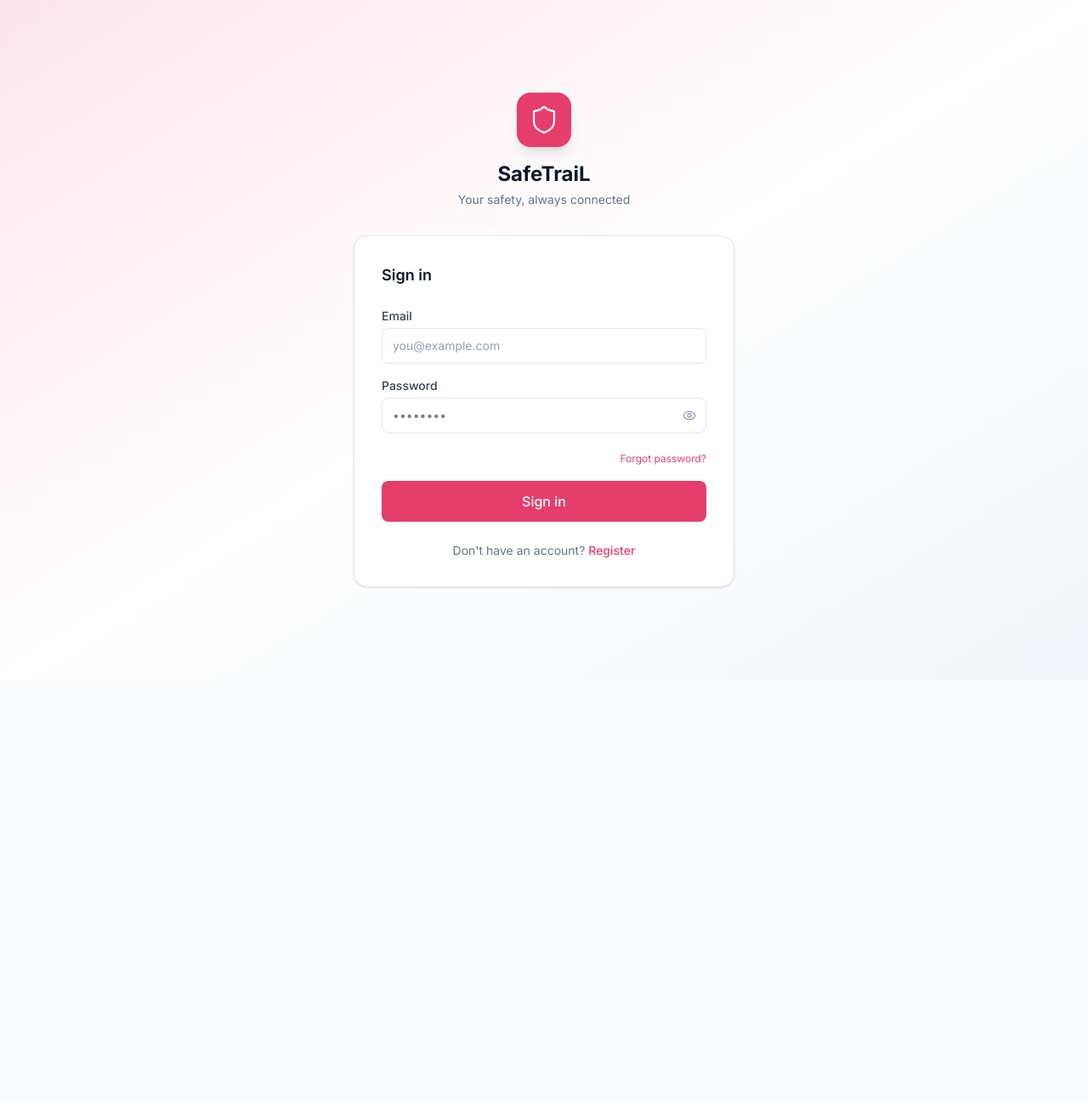
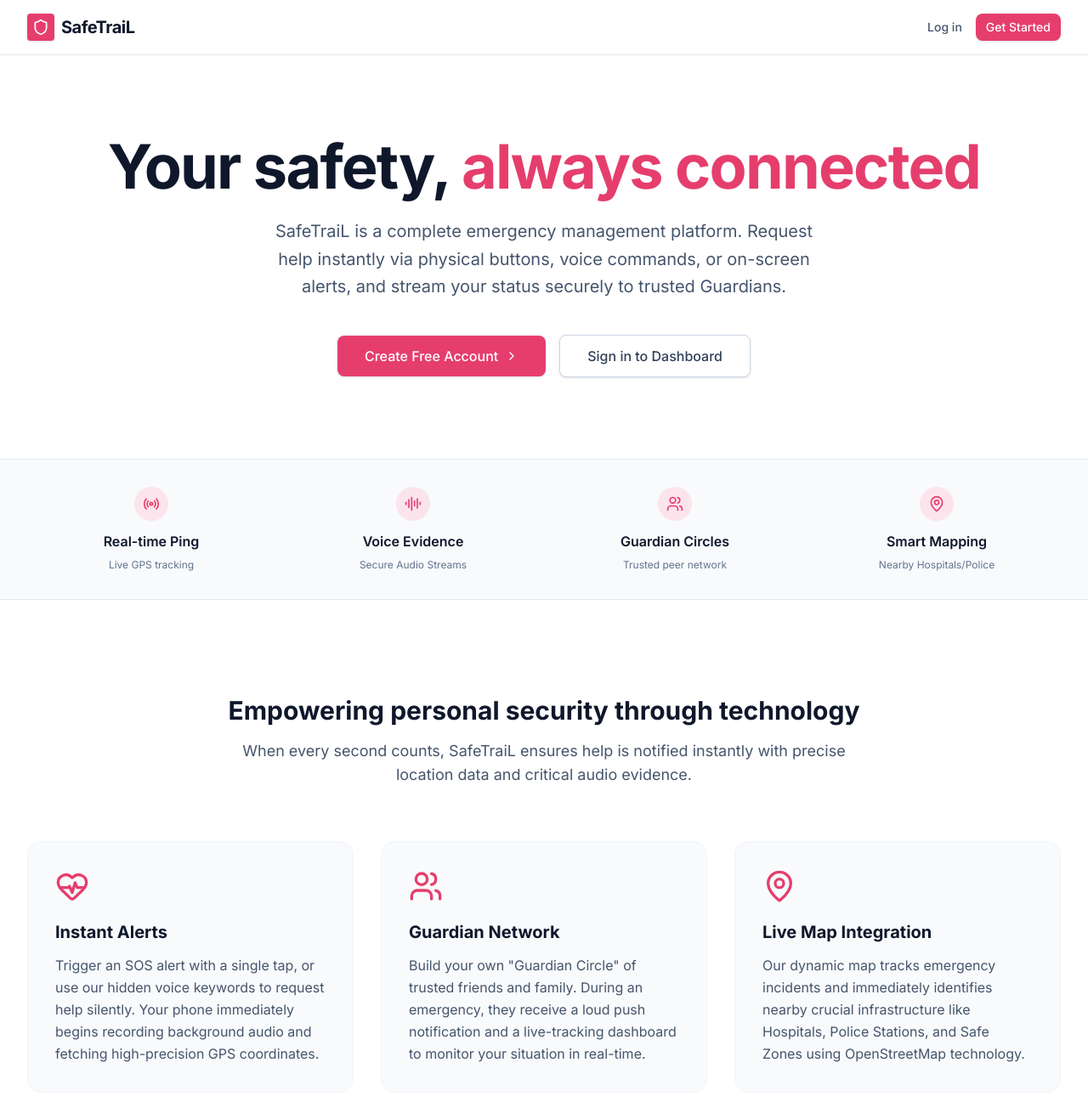
Before and after one commit to ashishnanda19/Safe_Trail, a React (Vite) app in the folder client/: page / in a window 1280 px wide. Before the commit this address led to /login. Shown: the top 1297 px of the page at 85% size. Before the commit the page ends 800 px from the top, so only its background shows below. Built offline with nearby package versions, Linux system fonts and the light colour scheme; no server answers.

Commit message:
Add professional Landing Page at root route

```diff
--- /dev/null
+++ b/client/src/pages/public/LandingPage.jsx
@@ -0,0 +1,154 @@
+import { Link } from 'react-router-dom';
+import { Shield, Radio, Users, MapPin, AudioLines, HeartPulse, ChevronRight } from 'lucide-react';
+import { Button } from '@/components/ui';
+
+const LandingPage = () => {
+  return (
+    <div className="min-h-screen bg-white">
+      {/* Navbar */}
+      <nav className="fixed w-full z-50 bg-white/80 backdrop-blur-md border-b border-slate-200">
+        <div className="max-w-7xl mx-auto px-4 sm:px-6 lg:px-8">
+          <div className="flex justify-between items-center h-16">
+            <div className="flex flex-shrink-0 items-center gap-2">
+              <div className="inline-flex items-center justify-center w-8 h-8 bg-[#E53E6D] rounded shadow-sm">
+                <Shield className="w-5 h-5 text-white" strokeWidth={2} />
+              </div>
+              <span className="text-xl font-bold text-slate-900 tracking-tight">SafeTraiL</span>
+            </div>
+            <div className="flex items-center gap-4">
+              <Link to="/login" className="text-sm font-medium text-slate-600 hover:text-slate-900 transition-colors">
+                Log in
+              </Link>
+              <Link to="/register">
+                <Button size="sm">Get Started</Button>
+              </Link>
+            </div>
+          </div>
+        </div>
+      </nav>
+
+      {/* Hero Section */}
+      <div className="relative pt-32 pb-20 sm:pt-40 sm:pb-24 overflow-hidden">
+        <div className="absolute inset-0 bg-gradient-to-br from-[#FCE4ED] via-white to-slate-100 -z-10" />
+        <div className="max-w-7xl mx-auto px-4 sm:px-6 lg:px-8 relative text-center">
+          <h1 className="text-4xl sm:text-5xl lg:text-7xl font-extrabold text-slate-900 tracking-tight mb-6">
+            Your safety, <span className="text-[#E53E6D]">always connected</span>
+          </h1>
+          <p className="max-w-2xl mx-auto text-lg sm:text-xl text-slate-600 mb-10 leading-relaxed">
+            SafeTraiL is a complete emergency management platform. Request help instantly via physical buttons, voice commands, or on-screen alerts, and stream your status securely to trusted Guardians.
+          </p>
+          <div className="flex flex-col sm:flex-row gap-4 justify-center items-center">
+            <Link to="/register">
+              <Button size="lg" className="px-8 flex flex-row items-center gap-2">
+                Create Free Account
+                <ChevronRight className="w-4 h-4" />
+              </Button>
+            </Link>
+            <Link to="/login">
+              <Button variant="outline" size="lg" className="px-8 border-slate-300 bg-white shadow-sm text-slate-700 hover:bg-slate-50">
+                Sign in to Dashboard
+              </Button>
+            </Link>
+          </div>
+        </div>
+      </div>
+
+      {/* Trust Badges / Quick Stats */}
+      <div className="border-y border-slate-200 bg-slate-50 py-8">
+        <div className="max-w-7xl mx-auto px-4 sm:px-6 lg:px-8">
+          <div className="grid grid-cols-2 md:grid-cols-4 gap-4 text-center">
+            <div className="flex flex-col items-center gap-2">
+              <div className="w-10 h-10 bg-[#FCE4ED] rounded-full flex items-center justify-center text-[#E53E6D] mb-1">
+                <Radio className="w-5 h-5" />
+              </div>
+              <span className="font-semibold text-slate-900">Real-time Ping</span>
+              <span className="text-xs text-slate-500">Live GPS tracking</span>
+            </div>
+            <div className="flex flex-col items-center gap-2">
+              <div className="w-10 h-10 bg-[#FCE4ED] rounded-full flex items-center justify-center text-[#E53E6D] mb-1">
+                <AudioLines className="w-5 h-5" />
+              </div>
+              <span className="font-semibold text-slate-900">Voice Evidence</span>
+              <span className="text-xs text-slate-500">Secure Audio Streams</span>
+            </div>
+            <div className="flex flex-col items-center gap-2">
+              <div className="w-10 h-10 bg-[#FCE4ED] rounded-full flex items-center justify-center text-[#E53E6D] mb-1">
+                <Users className="w-5 h-5" />
+              </div>
+              <span className="font-semibold text-slate-900">Guardian Circles</span>
+              <span className="text-xs text-slate-500">Trusted peer network</span>
+            </div>
+            <div className="flex flex-col items-center gap-2">
+              <div className="w-10 h-10 bg-[#FCE4ED] rounded-full flex items-center justify-center text-[#E53E6D] mb-1">
+                <MapPin className="w-5 h-5" />
+              </div>
+              <span className="font-semibold text-slate-900">Smart Mapping</span>
+              <span className="text-xs text-slate-500">Nearby Hospitals/Police</span>
+            </div>
+          </div>
+        </div>
+      </div>
+
+      {/* Feature Highlight Section */}
+      <div className="py-20 sm:py-28 bg-white">
+        <div className="max-w-7xl mx-auto px-4 sm:px-6 lg:px-8">
+          <div className="text-center max-w-3xl mx-auto mb-16">
+            <h2 className="text-3xl font-bold text-slate-900 mb-4">Empowering personal security through technology</h2>
+            <p className="text-lg text-slate-600">
+              When every second counts, SafeTraiL ensures help is notified instantly with precise location data and critical audio evidence.
+            </p>
+          </div>
+
+          <div className="grid md:grid-cols-3 gap-8">
+            <div className="bg-slate-50 rounded-2xl p-8 border border-slate-100 hover:shadow-md transition-shadow">
+              <HeartPulse className="w-10 h-10 text-[#E53E6D] mb-5" />
+              <h3 className="text-xl font-bold text-slate-900 mb-3">Instant Alerts</h3>
+              <p className="text-slate-600 leading-relaxed">
+                Trigger an SOS alert with a single tap, or use our hidden voice keywords to request help silently. Your phone immediately begins recording background audio and fetching high-precision GPS coordinates.
+              </p>
+            </div>
+            <div className="bg-slate-50 rounded-2xl p-8 border border-slate-100 hover:shadow-md transition-shadow">
+              <Users className="w-10 h-10 text-[#E53E6D] mb-5" />
+              <h3 className="text-xl font-bold text-slate-900 mb-3">Guardian Network</h3>
+              <p className="text-slate-600 leading-relaxed">
+                Build your own "Guardian Circle" of trusted friends and family. During an emergency, they receive a loud push notification and a live-tracking dashboard to monitor your situation in real-time.
+              </p>
+            </div>
+            <div className="bg-slate-50 rounded-2xl p-8 border border-slate-100 hover:shadow-md transition-shadow relative overflow-hidden">
+              <MapPin className="w-10 h-10 text-[#E53E6D] mb-5" />
+              <h3 className="text-xl font-bold text-slate-900 mb-3">Live Map Integration</h3>
+              <p className="text-slate-600 leading-relaxed">
+                Our dynamic map tracks emergency incidents and immediately identifies nearby crucial infrastructure like Hospitals, Police Stations, and Safe Zones using OpenStreetMap technology.
+              </p>
+            </div>
+          </div>
+        </div>
+      </div>
+
+      {/* Footer */}
+      <footer className="bg-slate-900 text-slate-300 py-12">
+        <div className="max-w-7xl mx-auto px-4 sm:px-6 lg:px-8">
+          <div className="flex flex-col md:flex-row justify-between items-center gap-6 border-b border-slate-800 pb-8 mb-8">
+            <div className="flex items-center gap-2">
+              <div className="inline-flex items-center justify-center w-8 h-8 bg-[#E53E6D] rounded shadow-sm">
+                <Shield className="w-5 h-5 text-white" strokeWidth={2} />
+              </div>
+              <span className="text-xl font-bold text-white tracking-tight">SafeTraiL</span>
+            </div>
+            <div className="flex gap-8 text-sm">
+              <div className="hover:text-white cursor-pointer transition-colors">About Us</div>
+              <div className="hover:text-white cursor-pointer transition-colors">Privacy Policy</div>
+              <div className="hover:text-white cursor-pointer transition-colors">Terms of Service</div>
+              <div className="hover:text-white cursor-pointer transition-colors">Contact Support</div>
+            </div>
+          </div>
+          <div className="text-center text-sm text-slate-500">
+            &copy; {new Date().getFullYear()} SafeTraiL / GuardianCircle Project. All rights reserved.
+          </div>
+        </div>
+      </footer>
+    </div>
+  );
+};
+
+export default LandingPage;
--- a/client/src/router.jsx
+++ b/client/src/router.jsx
@@ -1,6 +1,9 @@
 import { createBrowserRouter, Navigate, Outlet } from 'react-router-dom';
 import { ProtectedRoute } from '@/components/layout/ProtectedRoute';
 import AppShell from '@/components/layout/AppShell';
+
+// Public / Landing
+import LandingPage from '@/pages/public/LandingPage';
 
 // Auth
 import LoginPage from '@/pages/auth/LoginPage';
@@ -41,7 +44,7 @@ const AuthenticatedLayout = () => (
 );
 
 export const router = createBrowserRouter([
-  { path: '/', element: <Navigate to="/dashboard" replace /> },
+  { path: '/', element: <LandingPage /> },
 
   // Public (no socket needed)
   { path: '/login', element: <LoginPage /> },
```
